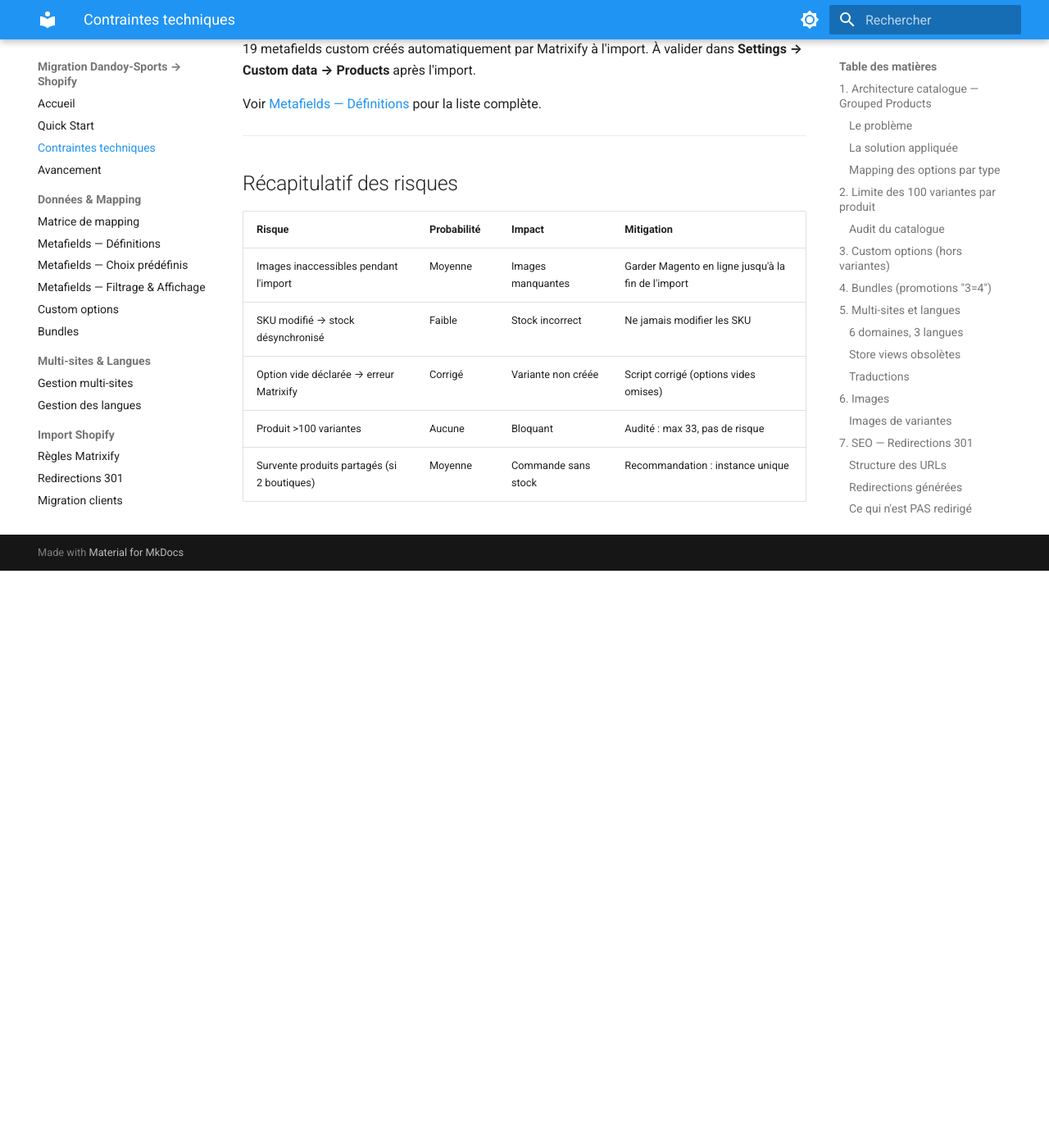
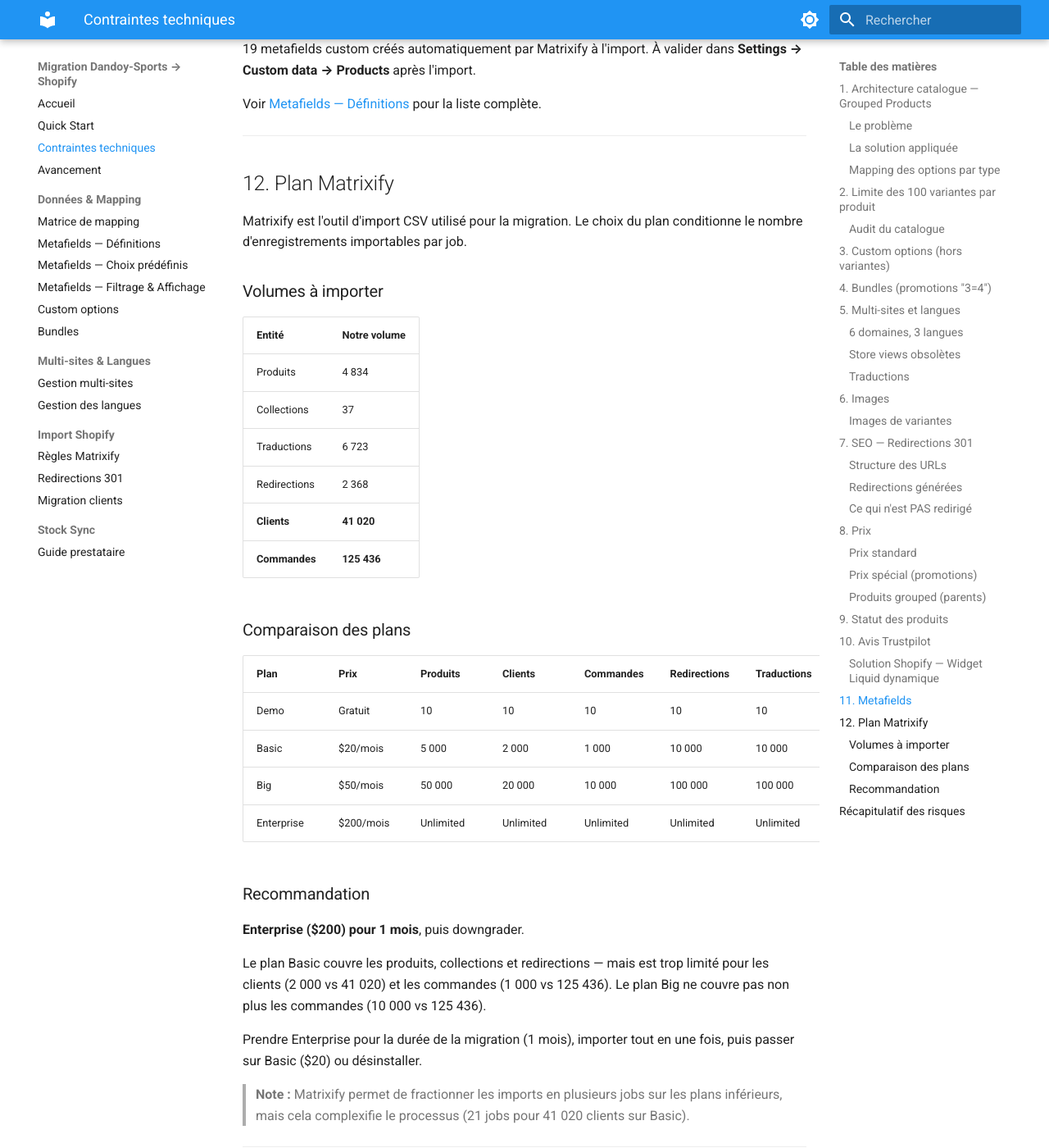
Before and after one commit to Webdigitales/dandoy-migration-2026, an MkDocs documentation site: the page built from 05_DOCS/contraintes-techniques.md, in a window 1280 px wide and 1400 px high, scrolled down 7550 px. Shown: the whole window at 82% size. Built offline with MkDocs 1.6.1 and Material for MkDocs 9.7.7, drawn with Linux system fonts in a browser that asks for light colours; before the commit the page ends 8246 px from its top, so only the background shows below that.

Commit message:
Add Matrixify plan comparison to constraints (section 12)
Enterprise ($200/month) recommended for 1 month to import all entities
in one pass — Basic and Big plans are insufficient for 41k customers
and 125k orders.

Co-Authored-By: Claude Sonnet 4.6 <noreply@anthropic.com>

```diff
--- a/05_DOCS/contraintes-techniques.md
+++ b/05_DOCS/contraintes-techniques.md
@@ -282,6 +282,47 @@ Voir [Metafields — Définitions](./mapping/metafields-definitions.md) pour la
 
 ---
 
+## 12. Plan Matrixify
+
+Matrixify est l'outil d'import CSV utilisé pour la migration. Le choix du plan
+conditionne le nombre d'enregistrements importables par job.
+
+### Volumes à importer
+
+| Entité | Notre volume |
+|---|---|
+| Produits | 4 834 |
+| Collections | 37 |
+| Traductions | 6 723 |
+| Redirections | 2 368 |
+| **Clients** | **41 020** |
+| **Commandes** | **125 436** |
+
+### Comparaison des plans
+
+| Plan | Prix | Produits | Clients | Commandes | Redirections | Traductions |
+|---|---|---|---|---|---|---|
+| Demo | Gratuit | 10 | 10 | 10 | 10 | 10 |
+| Basic | $20/mois | 5 000 | 2 000 | 1 000 | 10 000 | 10 000 |
+| Big | $50/mois | 50 000 | 20 000 | 10 000 | 100 000 | 100 000 |
+| Enterprise | $200/mois | Unlimited | Unlimited | Unlimited | Unlimited | Unlimited |
+
+### Recommandation
+
+**Enterprise ($200) pour 1 mois**, puis downgrader.
+
+Le plan Basic couvre les produits, collections et redirections — mais est trop limité
+pour les clients (2 000 vs 41 020) et les commandes (1 000 vs 125 436).
+Le plan Big ne couvre pas non plus les commandes (10 000 vs 125 436).
+
+Prendre Enterprise pour la durée de la migration (1 mois), importer tout en une fois,
+puis passer sur Basic ($20) ou désinstaller.
+
+> **Note :** Matrixify permet de fractionner les imports en plusieurs jobs sur les plans
+> inférieurs, mais cela complexifie le processus (21 jobs pour 41 020 clients sur Basic).
+
+---
+
 ## Récapitulatif des risques
 
 | Risque | Probabilité | Impact | Mitigation |
```
